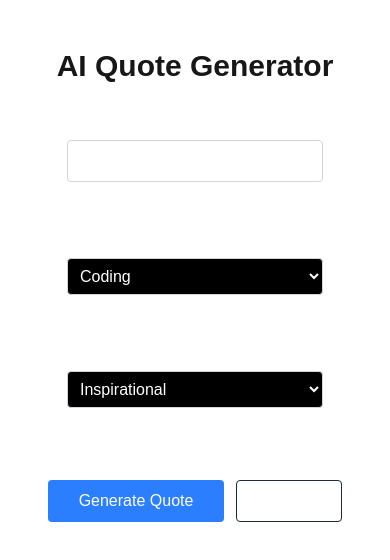
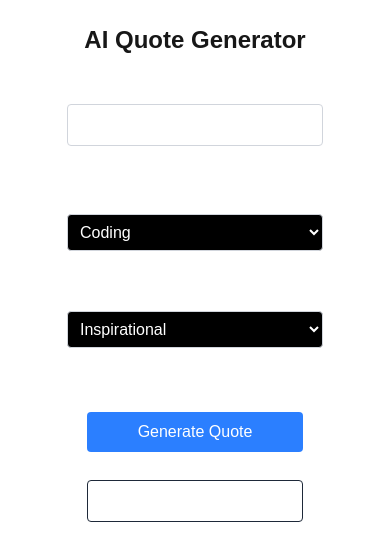
Before and after one commit to Sanidhi07/ai-quote-generator, a Next.js app: page / in a window 390 px wide. Shown: the top 560 px of the page. Built offline with nearby package versions, Linux system fonts and the light colour scheme.

Commit message:
ui: implement responsive layout for mobile and desktop

```diff
--- a/src/app/page.tsx
+++ b/src/app/page.tsx
@@ -120,8 +120,10 @@ const testAI = async () => {
   */
 };
 return(
-  <main className="flex min-h-screen flex-col items-center justify-start p-12 md:p-24 gap-8">
-      <h1 className="text-3xl font-bold">AI Quote Generator</h1>
+  <main className="flex min-h-screen flex-col items-center justify-start p-6 md:p-24 gap-6 md:gap-8 max-w-4xl mx-auto">
+      <h1 className="text-2xl md:text-4xl font-bold text-center">AI Quote Generator</h1>
+
+
 
       {/* --- Replaced with UI Input --- */}
       <Input
@@ -130,7 +132,9 @@ return(
         onChange={(e) => setTopic(e.target.value)}
       />
 
+      {/* Selects Container - Stacks on mobile, side-by-side on tablet+ */}
 
+       <div className="grid grid-cols-1 md:grid-cols-2 gap-4 ">
       {/* --- Replaced with UI Selects --- */}
       <Select
         label="Select Category:"
@@ -156,10 +160,11 @@ return(
           <option value="Philosophical">Philosophical</option>
           <option value="Humorous">Humorous</option>
         </Select>
+        </div>
 
 
       {/* --- Replaced with UI Button --- */}
-      <div className="flex gap-3 w-full max-w-sm mt-6">
+      <div className="flex flex-col md:flex-row gap-3 w-full max-w-sm px-5 mt-6 ">
         <Button
         onClick={testAI}
         isLoading={isLoading}
--- a/src/components/FavoritesList.tsx
+++ b/src/components/FavoritesList.tsx
@@ -11,7 +11,7 @@ export default function FavoritesList({favorites, onSelect, onRemove}: Favorites
   if(favorites.length === 0) return null;
 
   return (
-    <div className="mt-12 w-full max-w-4xl border-t border-gray-800/50 pt-10">
+    <div className="mt-12 w-full max-w-md md:max-w-4xl border-t border-gray-800/50 pt-10">
       <h3 className="text-yellow-500/80 uppercase tracking-[0.3em] text-[10px] font-bold mb-8 text-center">
        {favorites.length > 0 ? "Your Collection" : "No saved gems yet"}
       </h3>
```
